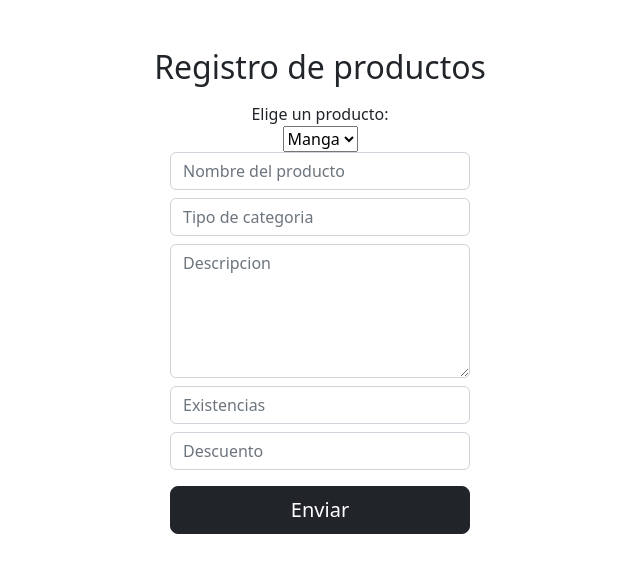
After one commit to TINUSinc/TINUsBooks, a PHP site: page /sources/formularios/productos.php in a window 1280 px wide. The commit adds this page. Shown: the top 573 px of the page, without its empty margins (320-960 px from the left). Run offline with PHP 8.4, Linux system fonts and the light colour scheme.

```diff
--- a/index.php
+++ b/index.php
@@ -1,6 +1,8 @@
 <?php
     include("sources/PHP/altas.php");
     include("sources/PHP/consultas.php");
+    include("sources/PHP/bajas.php");
+    include("sources/PHP/actualizaciones.php");
 ?>
 <!DOCTYPE html>
 <html lang="en">
@@ -17,7 +19,7 @@
 </head>
 <body>
     <?php
-
+        borrarProducto(9);
     ?>
 </body>
 </html>
--- a/sources/PHP/consultas.php
+++ b/sources/PHP/consultas.php
@@ -1,5 +1,5 @@
 <?php
-    include("conexion.php");
+    include_once("conexion.php");
     function login($cuentaUsr, $Contra_usr){
         /**
          * Si el usuario existe retorna un array asociativo de
--- /dev/null
+++ b/sources/formularios/productos.php
@@ -0,0 +1,37 @@
+<!DOCTYPE html>
+<html lang="en">
+
+    <head>
+        <title>Productos</title>
+        <meta name="viewport" content="width=device-width">
+
+        <!-- links de Bootstrap -->
+        <!-- CSS only -->
+        <link href="https://cdn.jsdelivr.net/npm/bootstrap@5.2.3/dist/css/bootstrap.min.css" rel="stylesheet" integrity="sha384-rbsA2VBKQhggwzxH7pPCaAqO46MgnOM80zW1RWuH61DGLwZJEdK2Kadq2F9CUG65" crossorigin="anonymous">
+    </head>
+    <body>
+
+        <div class="text-center mt-5">
+            <h1 class="h2 mb-3 font-weight-normal">Registro de productos</h1>
+            <form style="max-width:300px;margin:auto;">
+                <div class="form-group">
+                    <label for="producto">Elige un producto:</label>
+                    <br>
+                    <select name="producto" id="producto" tittle="Elige un producto de la lista">
+                        <option value="manga">Manga</option>
+                    </select>
+                    <input type="text" class="form-control" placeholder="Nombre del producto">
+                    <input type="text" class="mt-2 form-control" placeholder="Tipo de categoria">
+                    <textarea class="mt-2 form-control" name="descripcion" rows="5" cols="60" placeholder="Descripcion"></textarea>
+                    <input type="number" class="mt-2 form-control" placeholder="Existencias">
+                    <input type="number" class="mt-2 form-control" placeholder="Descuento">
+                    <div class="mt-3 d-grid gap-2">
+                        <button class="btn btn-dark btn-lg">Enviar</button>
+                    </div>
+                </div>
+            </form>
+        </div>
+
+    </body>
+
+</html>
```
Also changed, not shown: sources/PHP/actualizaciones.php (+21 -0 lines), sources/PHP/bajas.php (+15 -2 lines), sources/formularios/categoria.php (added, +31 -0 lines).
